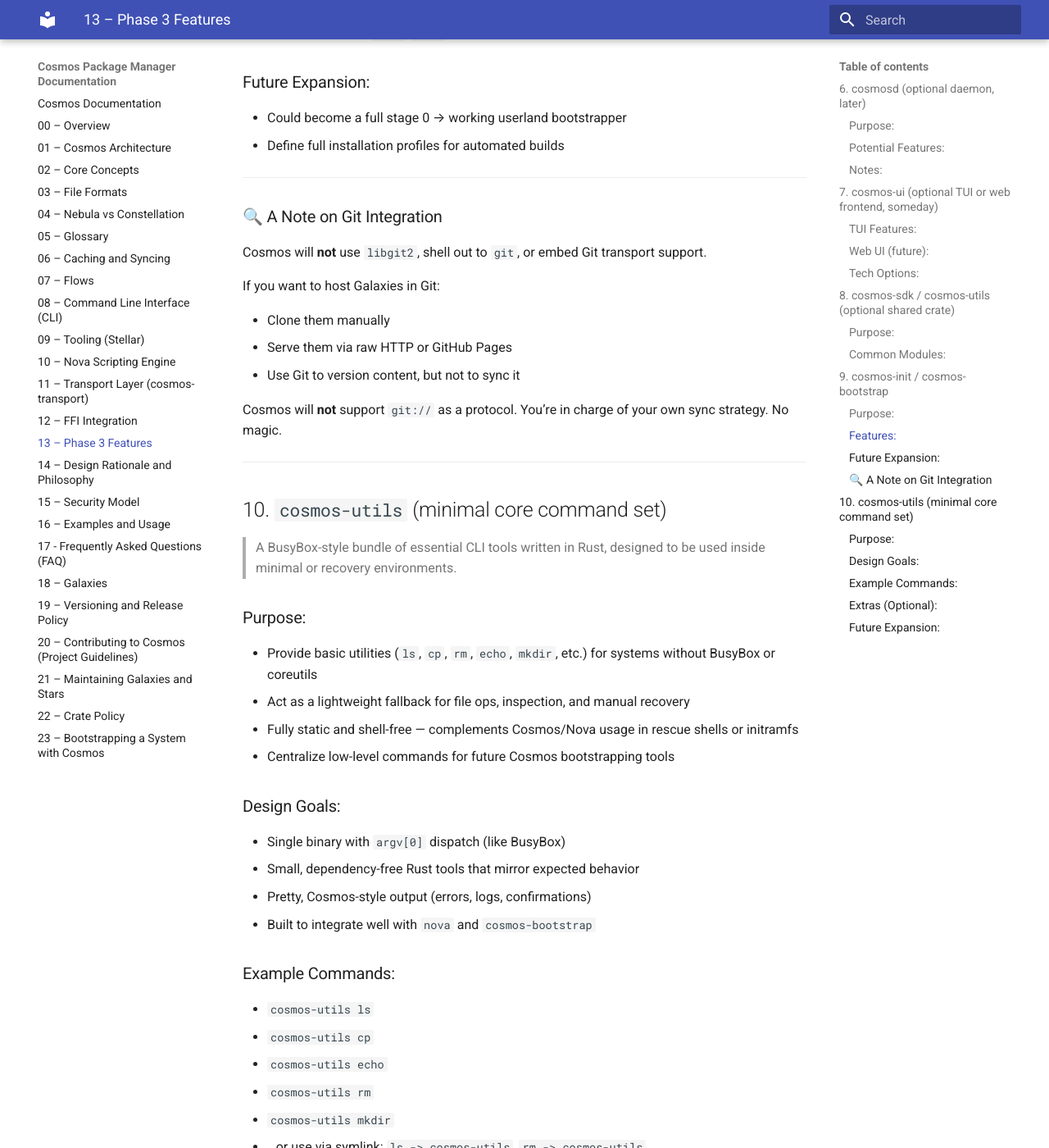
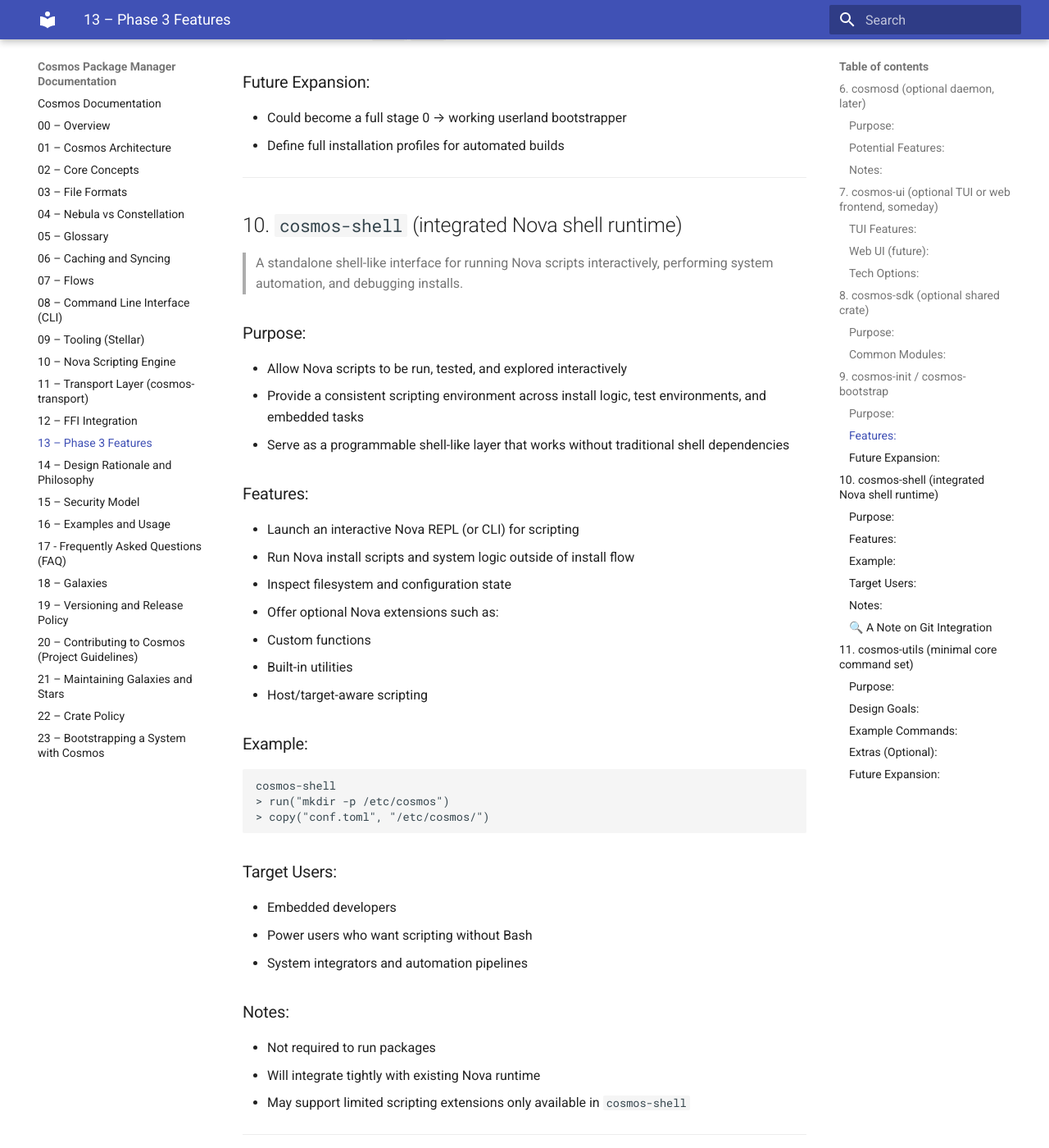
Before and after one commit to cosmospkg/cosmos-docs, an MkDocs documentation site: the page built from docs/13-Phase-3.md, in a window 1280 px wide and 1400 px high, scrolled down 2414 px. Shown: the whole window at 82% size. Built offline with MkDocs 1.6.1 and Material for MkDocs 9.7.7, drawn with Linux system fonts in a browser that asks for light colours.

Commit message:
Update 13-Phase-3.md

````diff
--- a/docs/13-Phase-3.md
+++ b/docs/13-Phase-3.md
@@ -42,7 +42,7 @@ This document outlines future enhancements and optional tools for Cosmos that go
 
 ---
 
-## 8. `cosmos-sdk` / `cosmos-utils` (optional shared crate)
+## 8. `cosmos-sdk` (optional shared crate)
 > Shared functionality for Cosmos-related tooling.
 
 ### Purpose:
@@ -54,7 +54,6 @@ This document outlines future enhancements and optional tools for Cosmos that go
 - Config loading and validation
 - Common errors, types, and file path handling
 - Optional feature flags for ultra-minimal builds
-
 
 ---
 
@@ -77,6 +76,42 @@ This document outlines future enhancements and optional tools for Cosmos that go
 
 ---
 
+## 10. `cosmos-shell` (integrated Nova shell runtime)
+> A standalone shell-like interface for running Nova scripts interactively, performing system automation, and debugging installs.
+
+### Purpose:
+- Allow Nova scripts to be run, tested, and explored interactively
+- Provide a consistent scripting environment across install logic, test environments, and embedded tasks
+- Serve as a programmable shell-like layer that works without traditional shell dependencies
+
+### Features:
+- Launch an interactive Nova REPL (or CLI) for scripting
+- Run Nova install scripts and system logic outside of install flow
+- Inspect filesystem and configuration state
+- Offer optional Nova extensions such as:
+  - Custom functions
+  - Built-in utilities
+  - Host/target-aware scripting
+
+### Example:
+```bash
+cosmos-shell
+> run("mkdir -p /etc/cosmos")
+> copy("conf.toml", "/etc/cosmos/")
+```
+
+### Target Users:
+- Embedded developers
+- Power users who want scripting without Bash
+- System integrators and automation pipelines
+
+### Notes:
+- Not required to run packages
+- Will integrate tightly with existing Nova runtime
+- May support limited scripting extensions only available in `cosmos-shell`
+
+---
+
 ### 🔍 A Note on Git Integration
 Cosmos will **not** use `libgit2`, shell out to `git`, or embed Git transport support.
 
@@ -90,7 +125,7 @@ Cosmos will **not** support `git://` as a protocol. You’re in charge of your o
 
 ---
 
-## 10. `cosmos-utils` (minimal core command set)
+## 11. `cosmos-utils` (minimal core command set)
 > A BusyBox-style bundle of essential CLI tools written in Rust, designed to be used inside minimal or recovery environments.
 
 ### Purpose:
````
